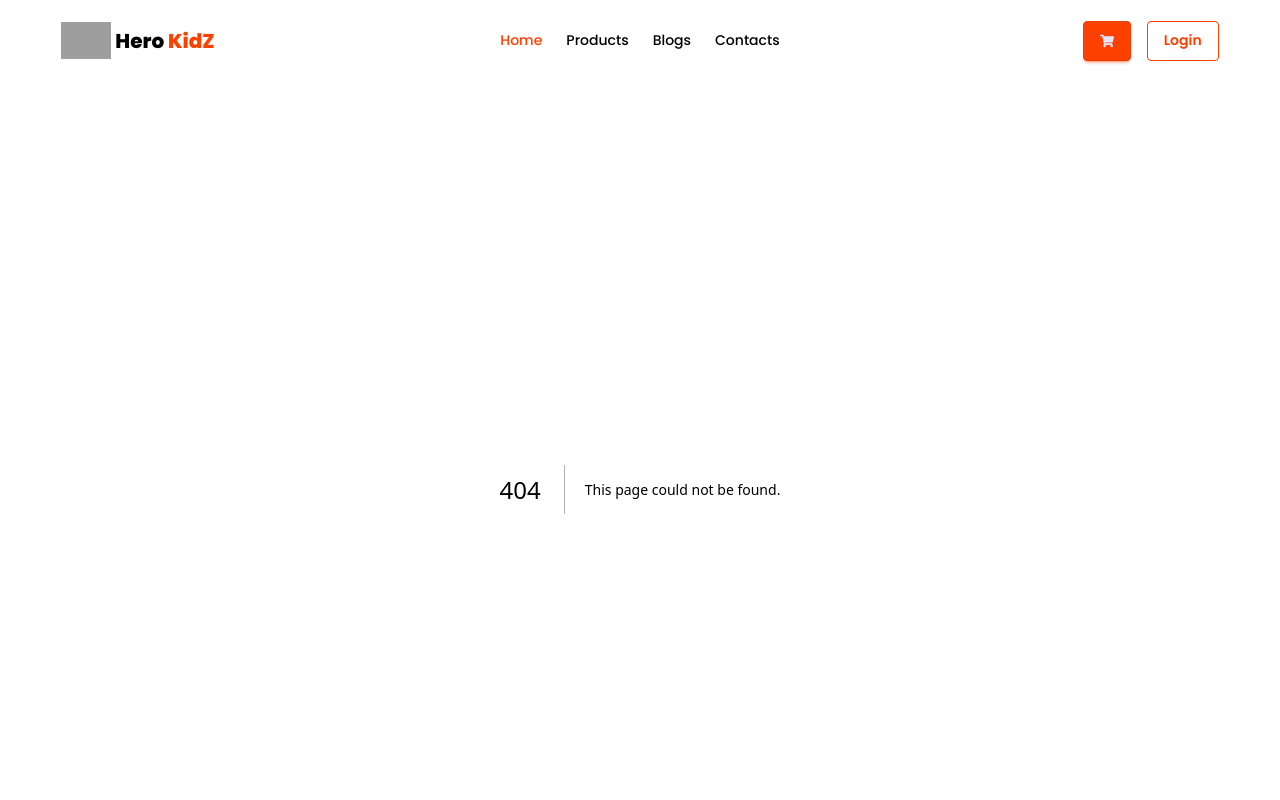
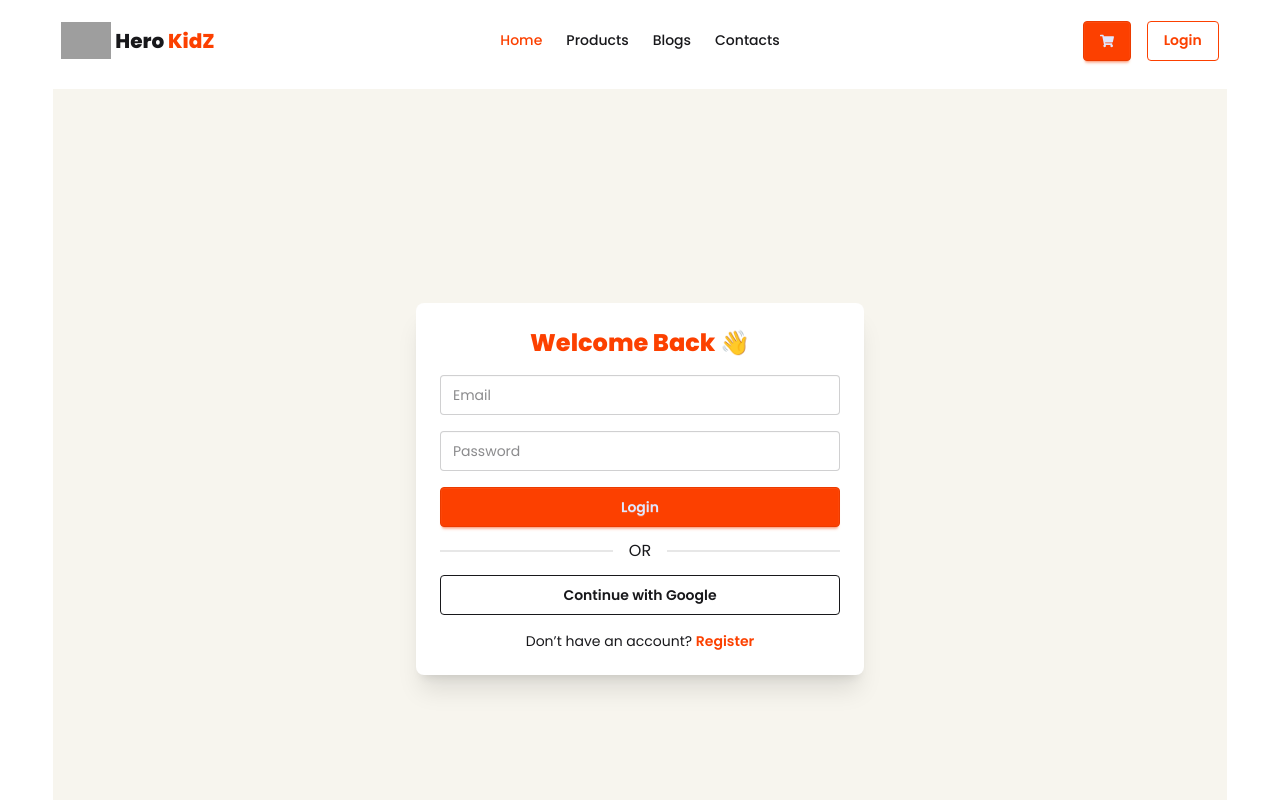
Before and after one commit to faiji31/Hero_Kidz_with_Nextjs, a Next.js app: page /login in a window 1280 px wide. Before the commit this address had no page. Shown: the top 800 px of the page. Built offline with nearby package versions, Linux system fonts and the light colour scheme; grey boxes are pictures that could not be loaded.

Commit message:
14th commit

```diff
--- /dev/null
+++ b/src/app/login/page.jsx
@@ -0,0 +1,55 @@
+import Link from "next/link";
+
+export const metadata = {
+  title: "Login | HeroKidz",
+  description: "Login to your HeroKidz account",
+};
+
+const LoginPage = () => {
+  return (
+    <div className="min-h-screen flex items-center justify-center bg-base-200">
+      <div className="card w-full max-w-md bg-base-100 shadow-xl p-6">
+        <h2 className="text-2xl font-bold text-center text-primary mb-4">
+          Welcome Back 👋
+        </h2>
+
+        <form className="space-y-4">
+          <input
+            type="email"
+            placeholder="Email"
+            className="input input-bordered w-full"
+          />
+
+          <input
+            type="password"
+            placeholder="Password"
+            className="input input-bordered w-full"
+          />
+
+          <button className="btn btn-primary w-full">
+            Login
+          </button>
+        </form>
+
+        <div className="divider">OR</div>
+
+        {/* Social Login */}
+        <div className="space-y-2">
+          <button className="btn btn-outline w-full">
+            Continue with Google
+          </button>
+
+        </div>
+
+        <p className="text-sm text-center mt-4">
+          Don’t have an account?{" "}
+          <Link href="/register" className="text-primary font-semibold">
+            Register
+          </Link>
+        </p>
+      </div>
+    </div>
+  );
+};
+
+export default LoginPage;
--- /dev/null
+++ b/src/app/register/page.jsx
@@ -0,0 +1,61 @@
+import Link from "next/link";
+
+export const metadata = {
+  title: "Register | HeroKidz",
+  description: "Create your HeroKidz account",
+};
+
+const RegisterPage = () => {
+  return (
+    <div className="min-h-screen flex items-center justify-center bg-base-200">
+      <div className="card w-full max-w-md bg-base-100 shadow-xl p-6">
+        <h2 className="text-2xl font-bold text-center text-primary mb-4">
+          Create Account 🚀
+        </h2>
+
+        <form className="space-y-4">
+          <input
+            type="text"
+            placeholder="Full Name"
+            className="input input-bordered w-full"
+          />
+
+          <input
+            type="email"
+            placeholder="Email"
+            className="input input-bordered w-full"
+          />
+
+          <input
+            type="password"
+            placeholder="Password"
+            className="input input-bordered w-full"
+          />
+
+          <button className="btn btn-primary w-full">
+            Register
+          </button>
+        </form>
+
+        <div className="divider">OR</div>
+
+        {/* Social Login */}
+        <div className="space-y-2">
+          <button className="btn btn-outline w-full">
+            Sign up with Google
+          </button>
+
+        </div>
+
+        <p className="text-sm text-center mt-4">
+          Already have an account?{" "}
+          <Link href="/login" className="text-primary font-semibold">
+            Login
+          </Link>
+        </p>
+      </div>
+    </div>
+  );
+};
+
+export default RegisterPage;
```
